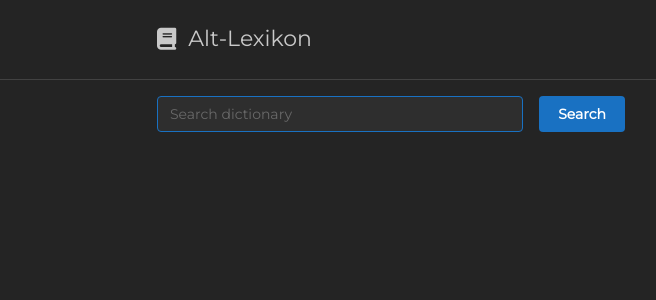
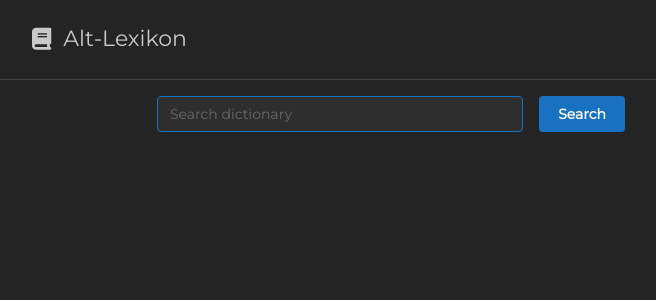
Before and after one commit to Fyde0/alt-lexikon, a React (Vite) app in the folder client/: page / in a window 1280 px wide. Shown: the top 300 px of the page, without its empty margins (249-905 px from the left). Built offline with nearby package versions, Linux system fonts and the light colour scheme.

Commit message:
better layout

```diff
--- a/client/src/components/SearchInput.tsx
+++ b/client/src/components/SearchInput.tsx
@@ -36,7 +36,7 @@ function SearchInput({ word }: { word: string | undefined }) {
                 withinPortal={false}
                 store={combobox}
             >
-                <Grid>
+                <Grid maw="500px" mx="auto" px="md">
 
                     {/* Text input */}
                     <Grid.Col span="auto">
@@ -46,6 +46,7 @@ function SearchInput({ word }: { word: string | undefined }) {
                                 {...form.getInputProps("query")}
 
                                 placeholder="Search dictionary"
+
                                 error={searchQuery.isError && searchQuery.error.message}
                                 autoFocus={true}
 
--- a/client/src/pages/Root.tsx
+++ b/client/src/pages/Root.tsx
@@ -7,12 +7,13 @@ import { useParams } from "react-router-dom"
 function Root() {
     const { word } = useParams()
 
-    const maxWidth = "500px"
+    const maxWidth = "750px"
 
     return (
         <AppShell
             header={{ height: { base: 60, md: 70, lg: 80 } }}
             maw={maxWidth} p="md" mx="auto"
+            px={0}
         >
 
             <AppShell.Header>
```
